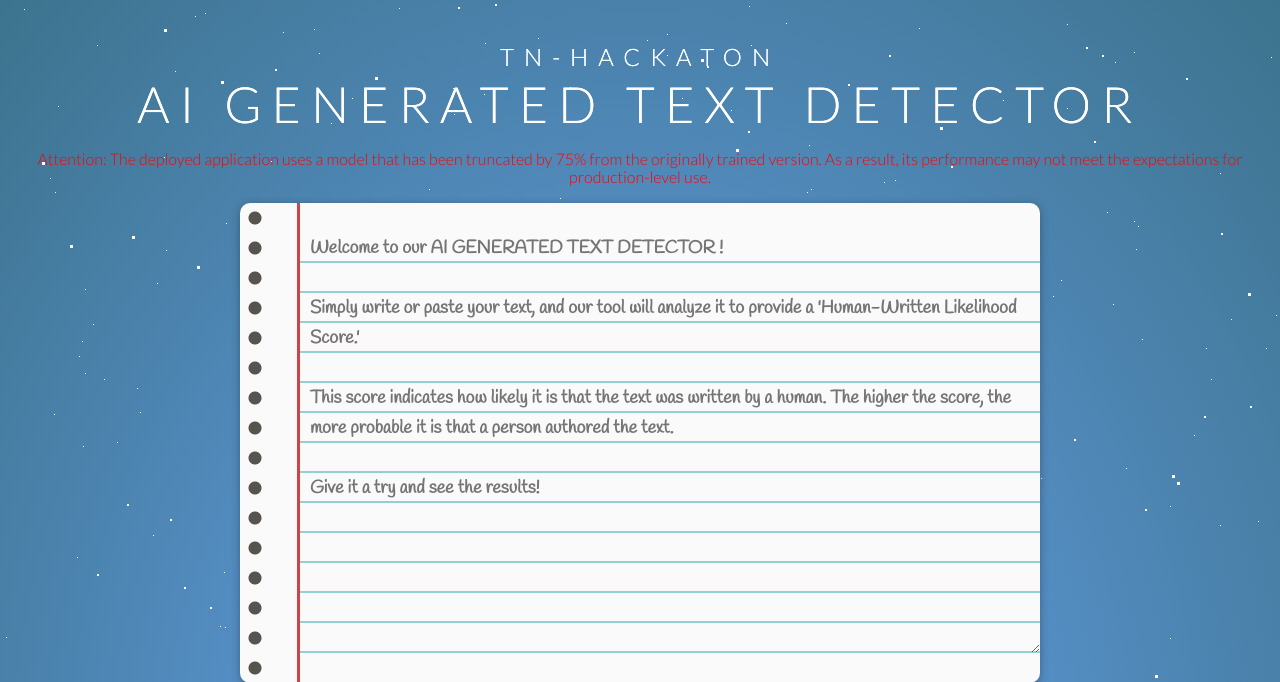
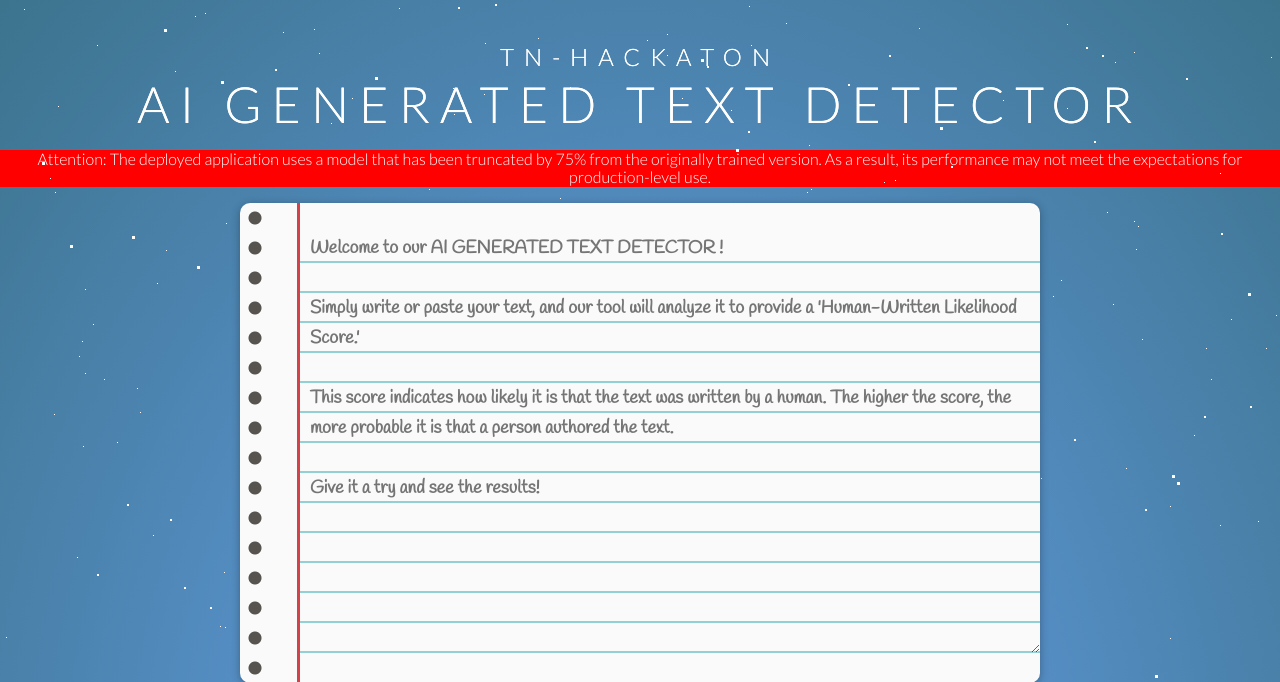
Before and after one commit to smarsou/ai-text-detector, a Flask app: page /lab/hackaton in a window 1280 px wide. Shown: the top 682 px of the page. Run offline with Flask 3, Linux system fonts and the light colour scheme; parts of the project's set-up code (start-up, migrations or seed data) failed here and were passed over; some libraries are stand-ins or nearby versions.

Commit message:
Update css of the 'Attention' p tag in index.html to make it more visible

```diff
--- a/web-app/templates/index.html
+++ b/web-app/templates/index.html
@@ -29,7 +29,7 @@
         AI GENERATED TEXT DETECTOR
       </span>
     </div>
-    <p style="color:red;" >Attention: The deployed application uses a model that has been truncated by 75% from the originally trained version. As a result, its performance may not meet the expectations for production-level use.</p>
+    <p style="color:white; background-color:red;" >Attention: The deployed application uses a model that has been truncated by 75% from the originally trained version. As a result, its performance may not meet the expectations for production-level use.</p>
     <div class="paper" id="feuille">
       <div class="paper-content">
           <textarea id="input" placeholder="Welcome to our AI GENERATED TEXT DETECTOR ! &#10;&#10;Simply write or paste your text, and our tool will analyze it to provide a 'Human-Written Likelihood Score.'&#10;&#10;This score indicates how likely it is that the text was written by a human. The higher the score, the more probable it is that a person authored the text. &#10;&#10;Give it a try and see the results!" autofocus></textarea>
```
